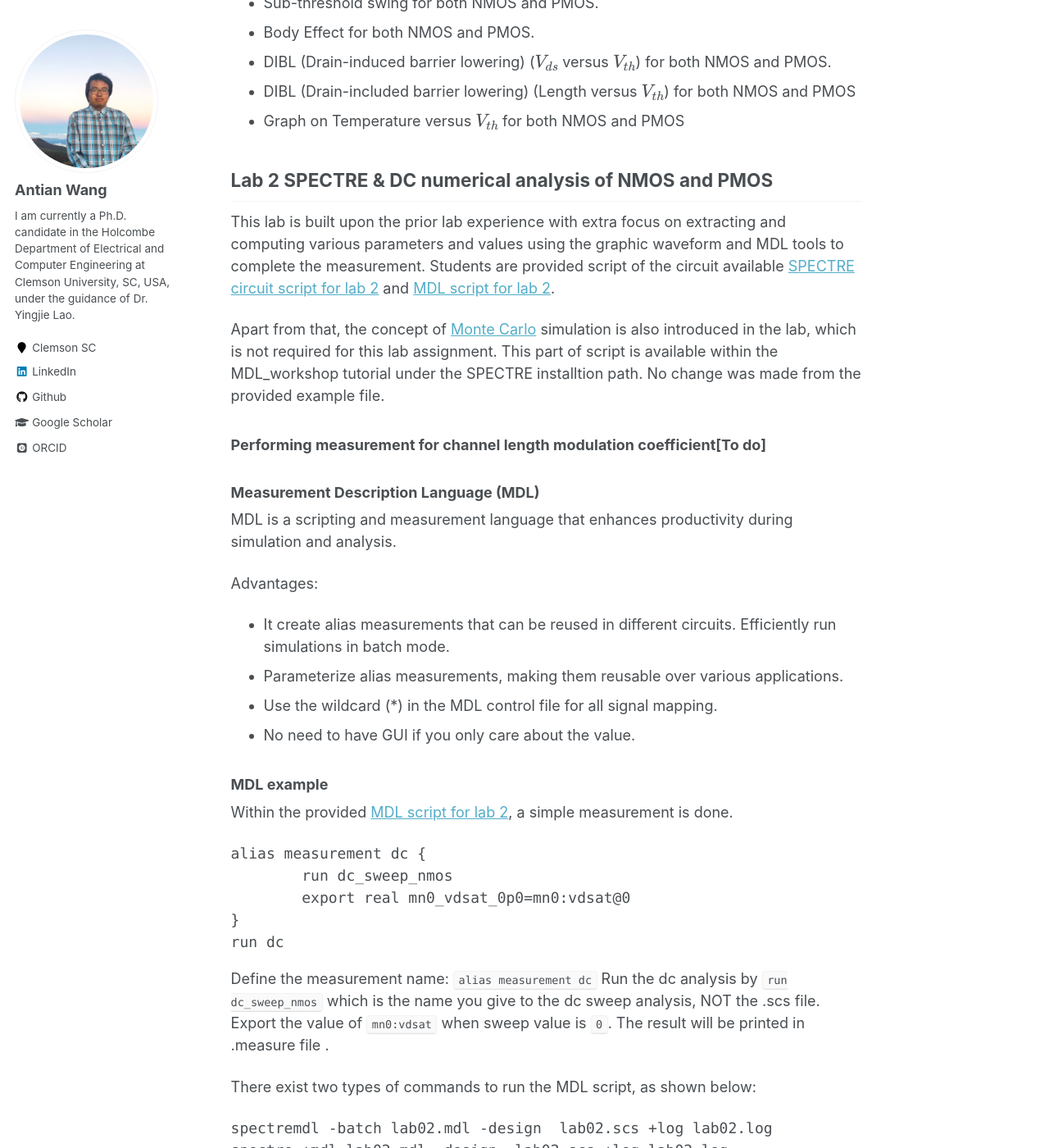
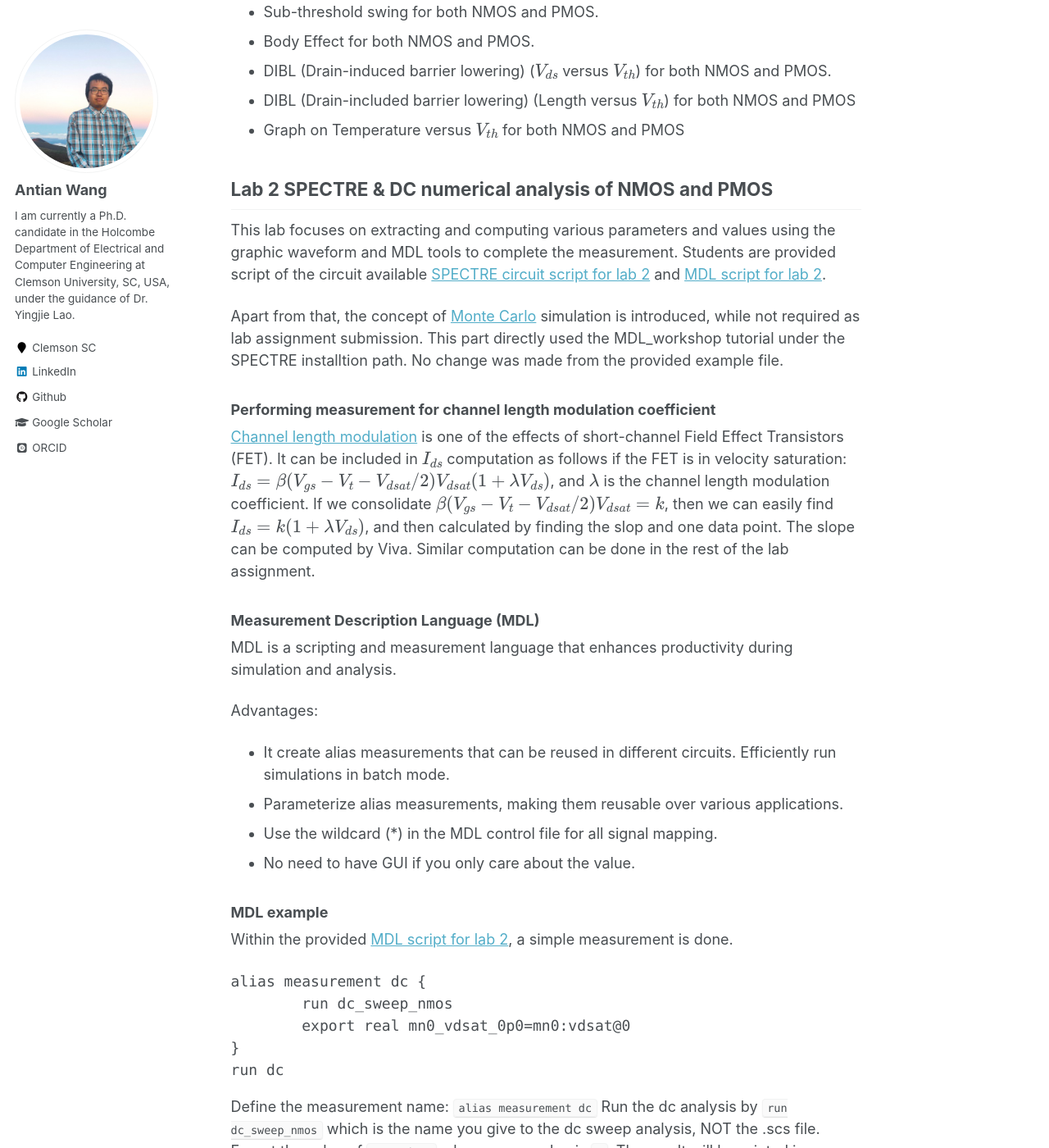
Before and after one commit to wangantian/wangantian.github.io, a Jekyll site: the page built from _teaching/Clemson_ECE4590.md, in a window 1280 px wide and 1400 px high, scrolled down 4608 px. Shown: the whole window at 82% size. Built offline with Jekyll 4.4.1, drawn with Linux system fonts in a browser that asks for light colours; some web fonts are replaced; formulas are drawn with MathJax 3; some of the changed text lies outside the part shown.

Commit message:
formating

```diff
--- a/_teaching/Clemson_ECE4590.md
+++ b/_teaching/Clemson_ECE4590.md
@@ -73,8 +73,10 @@ Along the following lab, multiple files will be generated, below are the ones wi
   * .mt file for table-like measurement results.
 
 <h3>Explaination of the circuit script</h3>
-The script describe a simple inverter written using or not using subcircuit. The one shown below is the one using subcircuit.
+The script describe a simple inverter written using or not using subcircuit, the connections can be refered as following:
+![inverter](/file/Teaching_Clemson/inverter.jpg "inverter")
 
+The one shown below is the one using subcircuit.
 <pre>
 subckt invs_subckt inv_out inv_in
    mp1 (inv_out inv_in vdd! vdd!) g45p1svt w=w_p l=l_p
@@ -97,7 +99,7 @@ Based on the provided example, students are expected to explore the various para
 
 
 <h3>Save transistor parameters</h3>
-`save xx.yy:zz` allows you to save the `zz` parameter of the `xx.yy` device. For the library used here, the naming follows [bsim4](https://cmosedu.com/cmos1/BSIM4_manual.pdf) simulation model. `xx.` can be omitted if the target transistor does not located within the subcircuit.
+`save xx.yy:zz` allows you to save the `zz` parameter of the `xx.yy` device. For the library used here, the naming follows [bsim4](https://cmosedu.com/cmos1/BSIM4_manual.pdf) simulation model. `xx.` can be omitted if the target transistor does not belong to a subcircuit.
   * Ids:	Resistive drain-to-source current
   * ueff:	Effective mobility at the specified analysis temperature
   * all:	Everything
@@ -106,10 +108,9 @@ Based on the provided example, students are expected to explore the various para
   * vth:	Threshold voltage
 
 <h3>Library width, length, temperature limitation</h3>
-The transistor models within the library are restricted by width, length for the best simulation accuracy. The detials are avaliable wtihin the installation path of the library.
+The transistor models within the library are restricted by width, length for the best simulation accuracy. The detials are avaliable wtihin documentation under installation path of the library.
 <h3>Sweep analysis </h3>
-Sweep analysis allows you to change one parameter/variable with limited values, like $V_{gs}$, and have the other parameter/variable(s) with higher precision, like  $V_{ds}$.
-It is a “for loop”, and can be represented as"
+Sweep analysis allows you to change one parameter/variable with limited values, like $V_{gs}$, and have the other parameter/variable(s) with higher precision, like  $V_{ds}$. It is a “for loop”, and can be represented as:
 
 <pre>
 For (vgs) from vgs1 to vgs5:
@@ -133,16 +134,17 @@ Below are the ones we do for this semester, students are highly encouraged to so
   * DIBL (Drain-included barrier lowering) (Length versus $ V_{th} $) for both NMOS and PMOS
   * Graph on Temperature versus $ V_{th} $ for both NMOS and PMOS
 
-
 <h2 id="Lab 2">Lab 2 SPECTRE & DC numerical analysis of NMOS and PMOS</h2>
 
-This lab is built upon the prior lab experience with extra focus on extracting and computing various parameters and values using the graphic waveform and MDL tools to complete the measurement.
+This lab focuses on extracting and computing various parameters and values using the graphic waveform and MDL tools to complete the measurement.
 Students are provided script of the circuit available [SPECTRE circuit script for lab 2](/file/Teaching_Clemson/459_lab2.scs) and [MDL script for lab 2](/file/Teaching_Clemson/459_lab2.mdl).
 
-Apart from that, the concept of [Monte Carlo](https://en.wikipedia.org/wiki/Monte_Carlo_method) simulation is also introduced in the lab, which is not required for this lab assignment. This part of script is available within the MDL_workshop tutorial under the SPECTRE installtion path. No change was made from the provided example file.
+Apart from that, the concept of [Monte Carlo](https://en.wikipedia.org/wiki/Monte_Carlo_method) simulation is introduced, while not required as lab assignment submission. This part directly used the MDL_workshop tutorial under the SPECTRE installtion path. No change was made from the provided example file.
 
-
-<h3>Performing measurement for channel length modulation coefficient[To do]</h3>
+<h3>Performing measurement for channel length modulation coefficient</h3>
+[Channel length modulation](https://en.wikipedia.org/wiki/Channel_length_modulation) is one of the effects of short-channel Field Effect Transistors (FET). It can be included in $I_{ds}$ computation as follows if the FET is in velocity saturation:
+$$I_{ds}=\beta(V_{gs}-V_t-V_{dsat}/2)V_{dsat}(1+\lambda V_{ds})$$, and $\lambda$ is the channel length modulation coefficient.
+ If we consolidate $\beta(V_{gs}-V_t-V_{dsat}/2)V_{dsat}=k$, then we can easily find $I_{ds}=k(1+\lambda V_{ds})$, and then calculated by finding the slop and one data point. The slope can be computed by Viva. Similar computation can be done in the rest of the lab assignment.
 
 <h3>Measurement Description Language (MDL)</h3>
 MDL is a scripting and measurement language that enhances productivity during simulation and analysis.
@@ -173,27 +175,24 @@ spectre +mdl lab02.mdl -design  lab02.scs +log lab02.log
 
 <h3>Monte Carlo Analysis</h3>
 
-Why we need Monte Carlo:
-* NOT all gates within the chips are identical, even set in identical width/length/technology.
-* Process Variance exists within the chips.
-* As long as it is functioning, it might be good?
+* Why we need Monte Carlo:
+	* Not all gates within the chips are identical, even set in identical width/length/technology.
+	* Process Variance exists within the chips.
+	* As long as it is functioning, it might be good?
 
-Purpose of Monte Carlo:
-* Investigate how device mismatches in a circuit can affect the circuit as a whole.
-* Done based on statistical distributions and calculate each parameter randomly according to a statistical distribution model.
-* The result is a range of possible outcome values.
-* Calculate the probabilities of different outcomes and perform additional analyses.
+* Purpose of Monte Carlo:
+	* Investigate how device mismatches in a circuit can affect the circuit as a whole.
+	* Done based on statistical distributions and calculate each parameter randomly according to a statistical distribution model.
+	* The result is a range of possible outcome values.
+	* Calculate the probabilities of different outcomes and perform additional analyses.
 
 From the guest lecture for Cornell ECE 5545, Cerebras by Sean Lie available at [https://www.youtube.com/watch?v=5_qVob2Vwf8](https://www.youtube.com/watch?v=5_qVob2Vwf8), it discussed how the real-world large chip design needs to consider such a variance.
 
 Within the MDL, it allows different statistic block to specify the statistic variation patterns. The statistics blocks allow you to specify batch-to-batch (process) and per-instance (mismatch) variations for netlist parameters. These statistically-varying netlist parameters can be referenced by models or instances in the main netlist and may represent IC manufacturing process variation or component variations for board-level designs.
 
-
-
 <h3>Lab assignements</h3>
 
 Based on the provided example, students are expected to find and compute explore the various parameters of 45nm gpdk library. Below are the ones we do for this semester.
-
   * Use the $ I_{ds} $  Versus $ V_{ds} $ graph (for fixed $ V_{gs} $) to calculate the channel length modulation coefficient ($\lambda$) (NMOS), when  $ V_{gs}=V_{dd}, V_{ds}=[0,V_{dd}] $
   * Calculate velocity saturation ($ c_{ox}\cdot v_{sat} $ ) (NMOS), when $ V_{gs}=V_{dd}, V_{ds}\in [0,V_{dd}] $
   * Print a set of Saturation Voltage ($V_{DSat}$)  (NMOS) when $ V_{gs}=[0,0.02,V_{dd}]V_{dd}, V_{ds}=V_{dd}], V_{bs}=0$
@@ -209,11 +208,9 @@ Based on the provided example, students are expected to find and compute explore
       *	Use Equation: $I_{DSat}=W/L*(µ_{eff}\cdot C_{ox}\cdot E_{c}\cdot L)/2  (V_{gs}-V_{th})^2/((V_{gs}-V_{th})+E_c\cdot L)$
       *	Use ueff to measure the $µ_{eff}$
 
-
 <h2 id="Lab 3">Lab 3 Study of Inverter</h2>
 
-This lab focus on the basic CMOS combinational logic inverter, students are expected to verify the concepts learnt in the lecture, and find the actual characteristics of the 45nm gpdk library.
-The students are provided with [MDL script for lab 3](/file/Teaching_Clemson/459_lab3.mdl) as example, since the SPECTRE script of the inverter was already provided in [SPECTRE circuit script for lab 0](/file/Teaching_Clemson/459_lab0.scs).
+This lab focus on the basic CMOS combinational logic inverter, students are expected to verify the concepts learnt in the lecture, and find the actual characteristics of the 45nm gpdk library. [MDL script for lab 3](/file/Teaching_Clemson/459_lab3.mdl) was provided as example, since the SPECTRE script of the inverter had already provided in [SPECTRE circuit script for lab 0](/file/Teaching_Clemson/459_lab0.scs).
 
 <h3>Measure $t_{pHL}$ and $t_{pLH}$</h3>
 The $t_{pHL}$ and $t_{pLH}$ is defined as follows:
@@ -222,7 +219,7 @@ The $t_{pHL}$ and $t_{pLH}$ is defined as follows:
 * $t_{pLH}$： delay from input 50% to outupt 50% when output is rising.
 
 From the practice of this lab, we introduced two ways of delay measurements:
-* One simple way is to directly use the rising time and falling time at certain node as a surrogate measurement of the delay. Such a measrument will results in a difference compared to the actual measrument following the definition. It can be measured by using MDL below, included in the [MDL script](/file/Teaching_Clemson/459_lab3.mdl).
+* One simple way is directly use the rising time and falling time at certain node as a surrogate measurement of the delay. Such a measrument will results in a difference compared to the actual measrument following the definition, while reflect the trend for such a simple circuit. It can be measured by using MDL below, included in the [MDL script for lab 3](/file/Teaching_Clemson/459_lab3.mdl).
 <pre>
 // computation of risetime for signal V(out0) from 10% to 90%
 export real rise=risetime(sig=V(out0), initval=vdd*.1, finalval=vdd*.9)
@@ -231,6 +228,7 @@ export real rise=risetime(sig=V(out0), initval=vdd*.1, finalval=vdd*.9)
 export real fall=falltime(sig=V(out0), initval=vdd*.9, finalval=vdd*.1)
 </pre>
 * The accurate method follow the definition of $t_{pHL}$ and $t_{pLH}$. It start the measurement when the input signal reach the threshold in certain direction, and stop it when the target output signal reaches predefined direction with certain threshold. Such a measurement resulting more accurate measurement while incurs extra difficulty when involves optimization. It can be measured by using MDL below, included in the [MDL script for lab 3](/file/Teaching_Clemson/459_lab3.mdl).
+
 <pre>
 //computation of of actual tplh based on the definition
 export real tplh1 = deltax(sig1=V(in1), sig2=V(out10),dir1='fall, thresh1=vdd*.5,dir2='rise, thresh2=vdd*.5, start1=0, start2=0)
@@ -240,7 +238,6 @@ export real tphl1 = deltax(sig1=V(in1), sig2=V(out10),dir1='rise, thresh1=vdd*.5
 </pre>
 
 <h3>Change the parameter</h3>
-
 The reason to encourage highly parameterized design is to allow the simple measurements when we only want to change select parameter for some values. Below is the example need to encluded in the [MDL script for lab 3](/file/Teaching_Clemson/459_lab3.mdl) to change the NMOS width and run the transicent analysis.
 <pre>
 foreach w_n from {300n,600n,900n,1200n,1500n,1800n}
@@ -250,9 +247,7 @@ foreach w_n from {300n,600n,900n,1200n,1500n,1800n}
 }
 </pre>
 
-
 <h3>Lab assignements</h3>
-
 Based on the provided example, students are expected to find and compute explore the CMOS inverter's characteristics using 45nm gpdk library. Below are the ones we do in this semester:
 
   * Construct a CMOS inverter with input port labeled as $V_{in}$, and both NMOS and PMOS set as W=300n, L=100n.
@@ -268,12 +263,10 @@ Based on the provided example, students are expected to find and compute explore
 
 
 <h2 id="Lab 4">Lab 4 Delay of combinational logic</h2>
-
 This lab extend the study of inverter in previous lab, and explore the concepts learnt for basic combinational logics.
 The students are provided [SPECTRE circuit script for lab 4](/file/Teaching_Clemson/459_lab4.scs) and [MDL script for lab 4](/file/Teaching_Clemson/459_lab4.mdl) as example.
 
 A select subset of new commands are used in this lab:
-
 <h3>Capacitance connection</h3>
 Capacitor named as `C0` can be connected node `net13` with value of `CAP` to the circuit using the below syntax
 <pre>C0 (net13 0) capacitor c=CAP
@@ -292,7 +285,7 @@ init_a term_a init_b  term_b
 </pre>
 
 <h3>MDL Optimization syntax</h3>
-The MDL optimization follows the script below in high level structure, with more detials avaliable in MDL_workshop_tut.pdf file in installation path. By changing the zero statement as optimization objective and changing the parameter needs to optimize, the SPECTRE tool will try its best to find the parameter fits the optimization goal.
+The MDL optimization follows the script below in high level structure, with more detials avaliable in MDL_workshop_tut.pdf under the installation path. By changing the zero statement as optimization objective and changing the parameter needs to optimize, the SPECTRE tool will try its best to find the parameter fits the optimization goal.
 <pre>
 mvarsearch_statement ::=
 mvarsearch {
@@ -307,22 +300,21 @@ zero {zero_statements}
 <h3>Lab assignements</h3>
 
 Based on the provided example, students are expected to find and compute explore the CMOS inverter's characteristics using 45nm gpdk library. Below are the ones we do in this semester.
-
   * Build an inverter as the first stage of your inverter chain (NMOS: 300n/100n; PMOS: 600n/100n.	Connect 64 identical inverter at the end of inverter chain to serve as the load capacitance.
-  * Construct four inverter chains for N (number of stages) from 1 to 4. For the rest of the  stages, you need to set the CMOS parameters for inverters (except the first one) based on the total number of stages and the design rule learned in class.
+  * Construct four inverter chains for $N$ (number of stages) from 1 to 4. For the rest of the  stages, you need to set the CMOS parameters for inverters (except the first one) based on the total number of stages and the design rule learned in class.
   * Measure the Delay ($T_p$) for each inverter chain (final output), and here you still need to measure both $t_{pHL}$ and $t_{pLH}$ in order to get the delay $T_p$.
-  * Construct a CMOS inverter, Make the width (300n) and length (100n) fixed for NMOS, and length (100n) fixed for PMOS. Using the MDL Optimization tool, find the width of the PMOS for each of the following requirements:
+  * Construct a CMOS inverter, make the width (300n) and length (100n) fixed for NMOS, and length (100n) fixed for PMOS. Using the MDL Optimization tool, find the width of the PMOS for each of the following requirements:
       * Make $t_{pLH}-t_{pHL}$ as close to zero as possible
       * Have the smallest average propagation delay (hint: make $(t_{pLH}+t_{pHL})/2$ as close to zero as possible)
   * Use the MDL Optimization tool to find the width of the PMOS that makes the switching threshold ($V_m$) equals to half of $V_{dd}$. Note that this is a DC analysis.
   * CMOS combinational gate design:
       * Build the 2-input NAND gate, and 2-input NOR gate. Keep the NMOS/PMOS of this gate length at 100nm, and NMOS width with 300nm and PMOS width with 600nm. Since here, we only care about functionality.
       * Verify the functionality by feeding in the Pulse wave for all possible input combinations. Take a screenshot of it.
-  * The Logical effort is the ratio of a gate's input capacitance to an inverter's input capacitance, delivering the same output current. As mentioned in the slide, it can be measured from delay vs fanout plots. Let’s verify that here!
+  * The [Logical effort](https://en.wikipedia.org/wiki/Logical_effort) is the ratio of a gate's input capacitance to an inverter's input capacitance, delivering the same output current. As mentioned in the slide, it can be measured from delay vs fanout plots.
       * Build an inverter with an NMOS/PMOS length with 100nm, and NMOS width with 300nm and a PMOS width that satisfies the non-skewed inverter derived in problem 2.
       * Use the 2-input NAND gates and 2-input NOR gates built previously, and size it that can deliver identical output current as  the inverter built in previous bullentin. [Note that it is possible to use an optimization tool to find the more realistic width using an optimization tool, which is not required here].
       * Find the worst case propagation delay for inverter, 2-input NAND gate, and 2-input NOR gate when their load is 1, 2, 3, 4 copy of itself. Find the slope of the delay trend, then report the founded logical effort and verify the concept.
-      *  Verify the worst-case propagation delay input patterns as shown in the lecture using MDL for the 2-input NAND gate and 2-input NOR gate.
+      *  Verify the worst-case propagation delay input patterns by MDL for the 2-input NAND gate and 2-input NOR gate.
       *  Build the 3-input NAND gate and 3-input NOR gate, and size it properly according to the inverter built in a, according to the slide.
       *  Find the worst-case propagation delay for gates when load is 1,2,3,4 copies of itself. Find the slope of the delay trend, then report the founded logical effort and verify the concept.
       *  Verify the worst-case propagation delay input pattern as shown in the lecture using MDL for the 3-input NAND gate and 3-input NOR gate.
```
Also changed, not shown: other parts of _teaching/Clemson_ECE4590.md (+4 -5 lines), _teaching/Clemson_ECE2090.md (+8 -8 lines), files/Teaching_Clemson/RC_delay.jpg (added), files/Teaching_Clemson/inverter.jpg (added).
